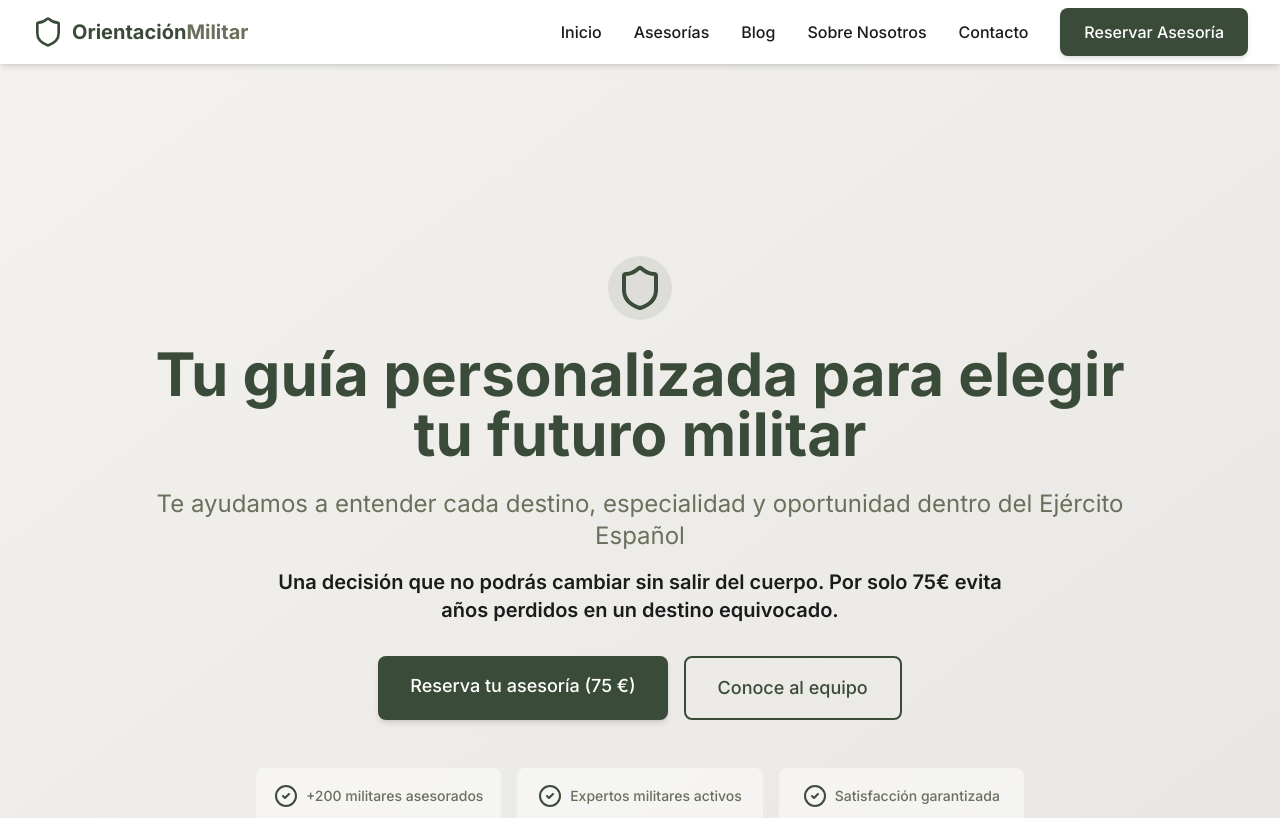
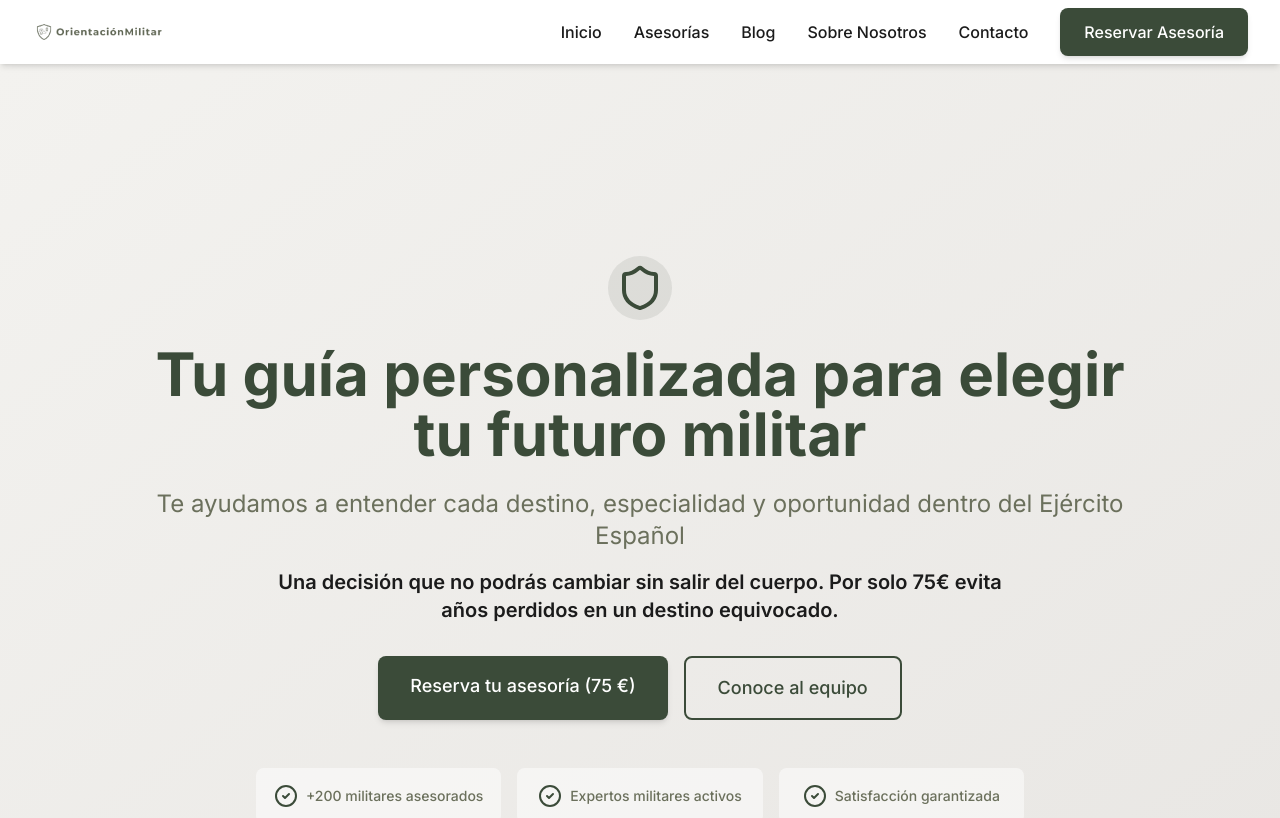
Before and after one commit to devADRIANDF/orientacionmilitar, a Next.js app: page / in a window 1280 px wide. Shown: the top 818 px of the page. Built offline with nearby package versions, Linux system fonts and the light colour scheme.

Commit message:
Logo añadido - Navbar, Footer y Meta tags actualizados

```diff
--- a/app/layout.tsx
+++ b/app/layout.tsx
@@ -27,7 +27,7 @@
     type: 'website',
     images: [
       {
-        url: '/og-image.jpg',
+        url: '/logo.png',
         width: 1200,
         height: 630,
         alt: 'Orientación Militar',
@@ -38,7 +38,7 @@
     card: 'summary_large_image',
     title: 'Orientación Militar | Asesorías personalizadas',
     description: 'Tu guía personalizada para elegir tu futuro militar',
-    images: ['/twitter-image.jpg'],
+    images: ['/logo.png'],
   },
   robots: {
     index: true,
--- a/components/Footer.tsx
+++ b/components/Footer.tsx
@@ -1,5 +1,6 @@
 import Link from 'next/link'
-import { Shield, Mail, Phone, MapPin } from 'lucide-react'
+import Image from 'next/image'
+import { Mail, Phone, MapPin } from 'lucide-react'
 
 const Footer = () => {
   const currentYear = new Date().getFullYear()
@@ -10,9 +11,14 @@
         <div className="grid grid-cols-1 md:grid-cols-4 gap-8">
           {/* Logo y descripción */}
           <div className="col-span-1 md:col-span-2">
-            <div className="flex items-center space-x-2 mb-4">
-              <Shield className="h-8 w-8" />
-              <span className="text-xl font-bold">OrientaciónMilitar</span>
+            <div className="mb-4">
+              <Image
+                src="/images/logo.png"
+                alt="OrientaciónMilitar.com Logo"
+                width={150}
+                height={50}
+                className="h-12 w-auto object-contain brightness-0 invert"
+              />
             </div>
             <p className="text-military-cream/80 text-sm leading-relaxed max-w-md">
               Tu guía personalizada para elegir tu futuro militar. Asesorías profesionales
--- a/components/Navbar.tsx
+++ b/components/Navbar.tsx
@@ -1,8 +1,9 @@
 'use client'
 
 import Link from 'next/link'
+import Image from 'next/image'
 import { useState } from 'react'
-import { Menu, X, Shield } from 'lucide-react'
+import { Menu, X } from 'lucide-react'
 
 const Navbar = () => {
   const [isMenuOpen, setIsMenuOpen] = useState(false)
@@ -20,11 +21,15 @@
       <div className="max-w-7xl mx-auto px-4 sm:px-6 lg:px-8">
         <div className="flex justify-between items-center h-16">
           {/* Logo */}
-          <Link href="/" className="flex items-center space-x-2 group">
-            <Shield className="h-8 w-8 text-military-olive group-hover:text-military-gray transition-colors" />
-            <span className="text-xl font-bold text-military-olive">
-              Orientación<span className="text-military-gray">Militar</span>
-            </span>
+          <Link href="/" className="flex items-center space-x-3 group">
+            <Image
+              src="/images/logo.png"
+              alt="OrientaciónMilitar.com Logo"
+              width={120}
+              height={40}
+              className="h-10 w-auto object-contain transition-opacity group-hover:opacity-80"
+              priority
+            />
           </Link>
 
           {/* Desktop Navigation */}
```
Also changed, not shown: .claude/settings.local.json, public/images/logo.png (added), public/logo.png (added).
